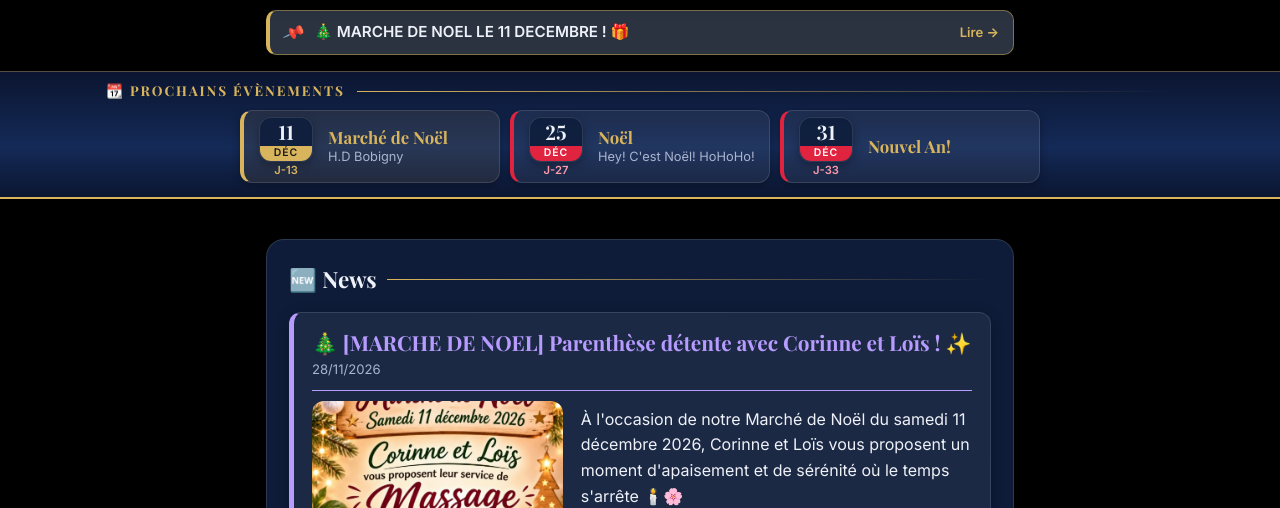
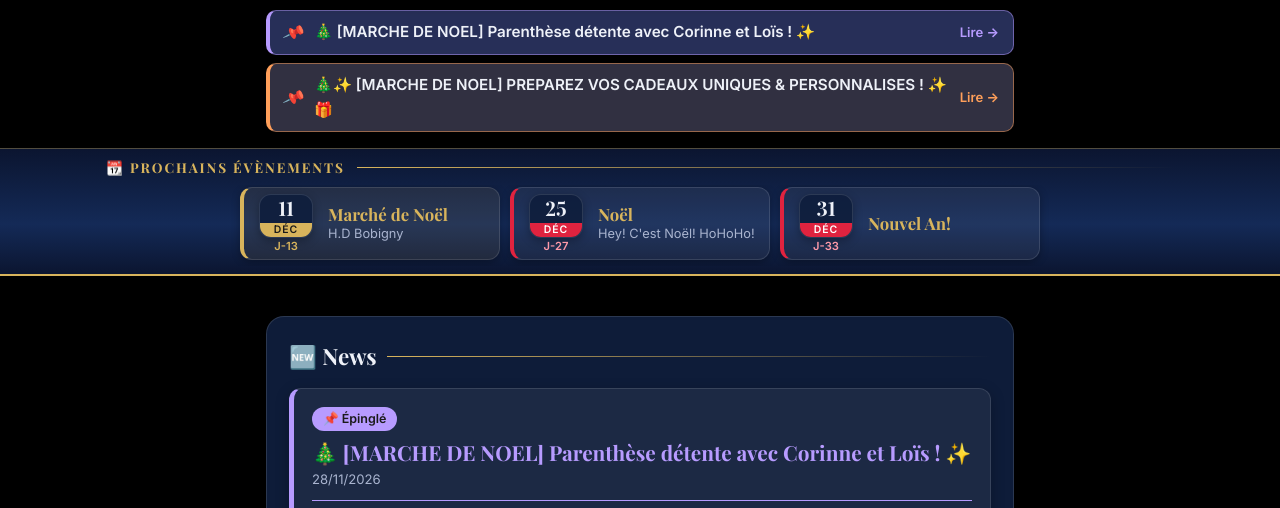
Before and after one commit to DPoolTech/AmicaleST93, a plain HTML site: page index.html in a window 1280 px wide. Shown: the part 260-768 px from the top of the page. Drawn offline with nearby package versions, Linux system fonts and the light colour scheme.

Commit message:
Mise à jour du site (3 modifications)

```diff
--- a/index.html
+++ b/index.html
@@ -252,6 +252,8 @@ const NEWS = [
     titre: "🎄 [MARCHE DE NOEL] Parenthèse détente avec Corinne et Loïs ! ✨",
     texte: "À l'occasion de notre Marché de Noël du samedi 11 décembre 2026, Corinne et Loïs vous proposent un moment d'apaisement et de sérénité où le temps s'arrête 🕯️🌸\n\n💆‍♀️ Massage détente\n⏱️ Durée : 20 minutes\n💶 Tarif : 25 €\n\n📅 Réservation : 📩 Contacter un membre du bureau grâce au formulaire de contact situé tout en bas de cette page web !",
     couleur: "violet",
+    epingle: true,
+    epingleJusquau: "2026-12-11",
     image: "images_news/neo_massage.jpg",
     lien: "https://amst93-noel-massage.netlify.app/",
     texteLien: "Planning disponible ici"
@@ -261,6 +263,8 @@ const NEWS = [
     titre: "🎄✨ [MARCHE DE NOEL] PREPAREZ VOS CADEAUX UNIQUES & PERSONNALISES ! ✨🎁",
     texte: "La magie de Noël approche à grands pas, et nous sommes ravis de vous annoncer notre présence en tant que partenaire au Marché de Noël ! 🎅🎪\n\nPour être sûr(e) de glisser la surprise parfaite sous le sapin, les pré-commandes sont désormais ouvertes ! C'est l'occasion idéale de réserver vos créations préférées et de les personnaliser pour vos proches. 🧵👇\n\n🎨 Nos jolies créations à offrir (ou à s’offrir !) :\n\n    *🎒 Lunch Box – Pratique et stylée (25 €)\n    *👝 Trousse de toilette – À emporter partout (20 €)\n    *👜 Banane – Tendance et ultra-confort (20 €)\n    *🧦 Chaussette de Noël – Traditionnelle et festive, broderie \"Joyeux Noël\" incluse ! (15 €)\n\n✨ Le petit plus qui fait toute la différence ? La personnalisation !\nAjoutez un prénom ou un mot doux brodé avec amour :\n\n    De 1 à 5 lettres : 5 €\n\n    De 6 à 10 lettres : 10 €\n\n    11 lettres et + : 15 €\n    ⚠️ Attention : les tarifs indiqués sur les articles (hors chaussette) s'entendent hors broderie.\n\n📦 Comment ça marche ?\n1️⃣ Choisissez votre article et vos couleurs/motifs préférés.\n2️⃣ Indiquez-nous la broderie souhaitée.\n3️⃣ Passez votre pré-commande dès maintenant pour être tranquille et venez la récupérer directement sur notre stand au Marché de Noël ! 🎄\n\n💌 Pour commander ou poser vos questions, envoyez-nous un petit message privé via le formulaire de contact en bas de page !\n\nFaites vite, les places sous le sapin se préparent dès aujourd'hui ! 😉👇",
     couleur: "orange",
+    epingle: true,
+    epingleJusquau: "2026-12-11",
     image: "images_news/noel_preco_broderie.jpg"
   },
   {
@@ -287,8 +291,6 @@ const NEWS = [
     date: "2026-11-20",
     titre: "🎄 MARCHE DE NOEL LE 11 DECEMBRE ! 🎁",
     texte: "Des séances de massage de 20 min seront proposées entre 10h et 14h par deux masseuses. Pour réserver, fais signe à un membre du bureau. Des exposants seront présents dans nos murs pour proposer leurs produits!",
-    epingle: true,
-    epingleJusquau: "2026-12-11",
     image: "images/logo_noel.jpeg",
     lien: "https://amst93-noel-massage.netlify.app/",
     texteLien: "Voir le planning des massages"
```
